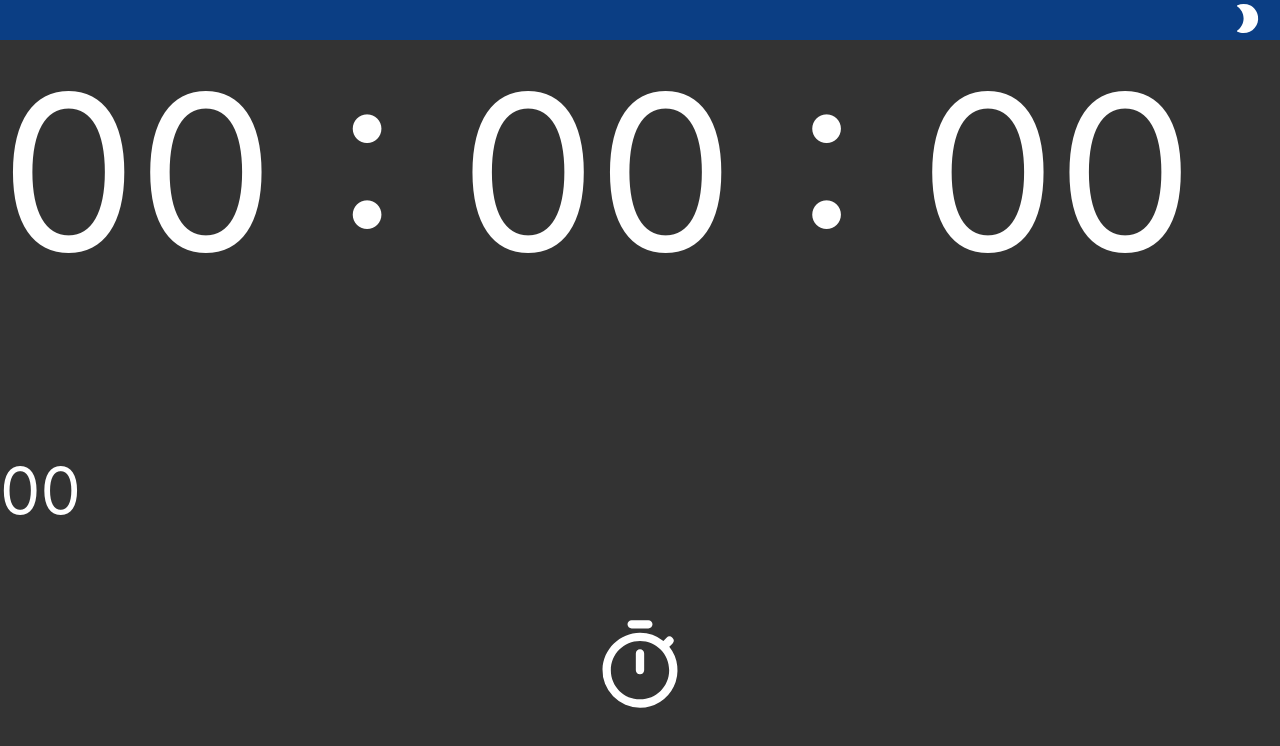
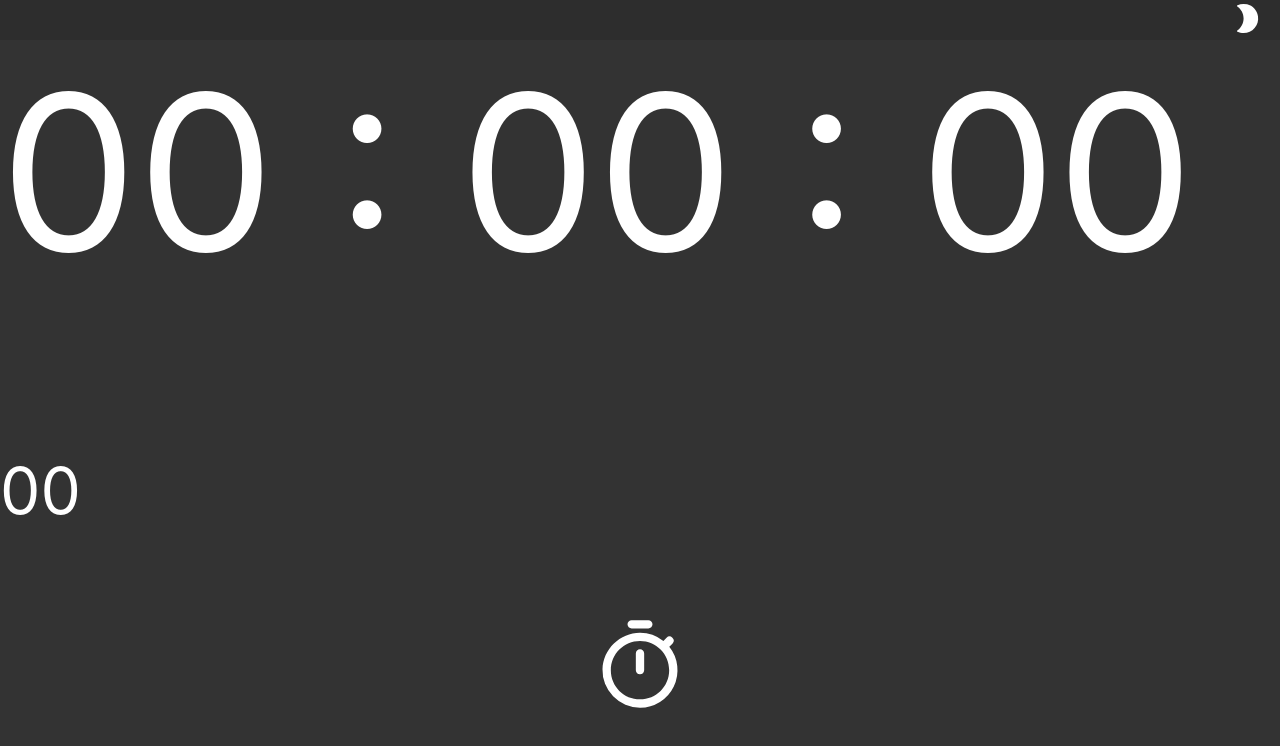
Before and after one commit to timc986/Big-Stopwatch-Ng, an Angular app: page / in a window 1280 px wide. Shown: the top 746 px of the page. Built offline with nearby package versions, Linux system fonts and the light colour scheme.

Commit message:
dark theme for toolbar

```diff
--- a/src/app/app.component.html
+++ b/src/app/app.component.html
@@ -1,4 +1,4 @@
-<div class="container" [ngClass]="{'my-custom-theme': isDarkTheme === true}">
+<div class="container" [ngClass]="{'my-dark-theme': isDarkTheme === true}">
   <div class="toolbar" role="banner">
     <!-- <span>Welcome</span> -->
     <div class="spacer"></div>
--- a/src/app/app.component.scss
+++ b/src/app/app.component.scss
@@ -45,15 +45,6 @@ p {
   height: 35px;
   margin: 0 16px;
 }
-
-// .toolbar #dark-theme-icon:hover {
-//   opacity: 0.8;
-//   cursor: pointer;
-// }
-
-// .toolbar #dark-theme-icon:active {
-//   opacity: 0.6;
-// }
 
 // .content {
 //   display: flex;
@@ -132,7 +123,11 @@ footer a {
   }
 }
 
-.my-custom-theme {
+.my-dark-theme {
   background-color: #333333;
   color: white;
+
+  .toolbar {
+    background-color: #2d2d2d;
+  }
 }
```
